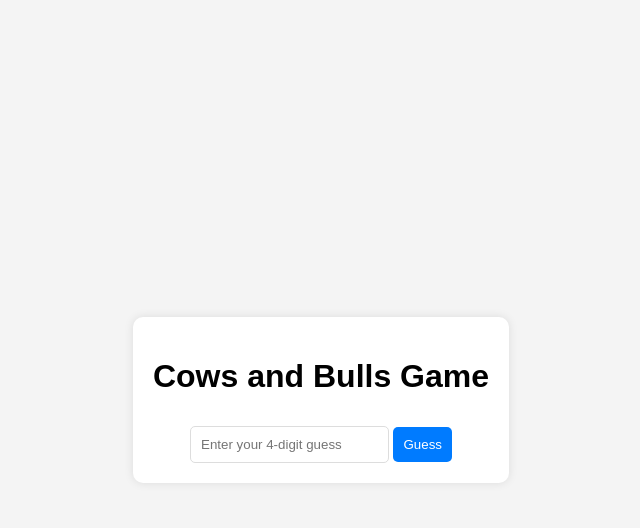
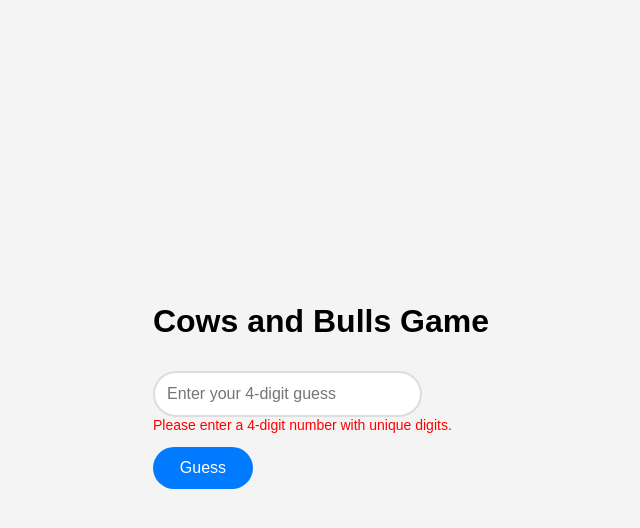
Before and after one commit to Skilo13/gamebullsandcows, a plain HTML site: page webgame/index.html in a window 1280 px wide. Both pictures are taken after a click on the button "Guess". Shown: the whole page, without its empty margins (319-959 px from the left). Drawn offline with Linux system fonts and the light colour scheme; no server answers.

Commit message:
first commit

```diff
--- a/webgame/app.js
+++ b/webgame/app.js
@@ -1,8 +1,16 @@
 document.getElementById('guessBtn').addEventListener('click', async () => {
     const guessInput = document.getElementById('guess');
+    const warningText = document.getElementById('warningText');
     const guess = guessInput.value;
-    guessInput.value = '';  // This clears the input field, which is correct.
 
+    if (!guess.match(/^\d{4}$/) || new Set(guess).size !== 4) {
+        warningText.textContent = 'Please enter a 4-digit number with unique digits.';
+        return;
+    } else {
+        warningText.textContent = '';  // Clear the warning if the input is valid
+    }
+
+    guessInput.value = '';  // Clear input after validation
     try {
         const response = await fetch('/api/game', {
             method: 'POST',
--- a/webgame/index.html
+++ b/webgame/index.html
@@ -9,7 +9,9 @@
     <div id="game">
         <h1>Cows and Bulls Game</h1>
         <input type="text" id="guess" placeholder="Enter your 4-digit guess" maxlength="4">
+        <div class="warning" id="warningText"></div>
         <button id="guessBtn">Guess</button>
+
         <div id="response"></div>
     </div>
     <div id="history"></div>
--- a/webgame/styles.css
+++ b/webgame/styles.css
@@ -8,19 +8,32 @@ body {
     background-color: #f4f4f4;
 }
 
-#game {
+.game-container {
     text-align: center;
-    background-color: white;
-    padding: 20px;
-    border-radius: 10px;
-    box-shadow: 0 0 10px rgba(0, 0, 0, 0.1);
+    background-color: #fff;
+    padding: 40px;
+    border-radius: 20px;
+    box-shadow: 0 10px 25px rgba(0, 0, 0, 0.1);
+    width: 350px;
 }
 
 input, button {
-    margin-top: 10px;
-    padding: 10px;
-    border-radius: 5px;
-    border: 1px solid #ddd;
+    margin: 10px 0;
+    padding: 12px;
+    border-radius: 50px;
+    border: 2px solid #ddd;
+    font-size: 16px;
+    width: 80%;
+    box-sizing: border-box; /* Include padding and border in element's width */
+}
+
+input {
+    transition: border-color 0.3s;
+}
+
+input:focus {
+    border-color: #007bff;
+    outline: none;
 }
 
 button {
@@ -28,8 +41,22 @@ button {
     background-color: #007bff;
     color: white;
     border: none;
+    width: auto;
+    min-width: 100px;
+    transition: background-color 0.3s;
 }
 
 button:hover {
     background-color: #0056b3;
 }
+
+#response {
+    margin-top: 20px;
+}
+
+.warning {
+    color: red;
+    font-size: 14px;
+    height: 20px;
+    margin-top: -10px;
+}
```
